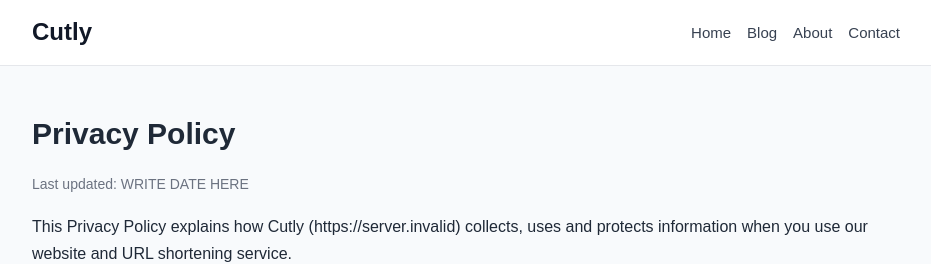
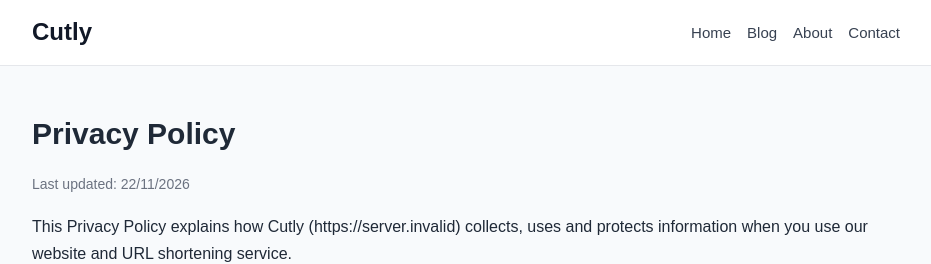
Before and after one commit to prodipkumarbarmon121-rgb/linkking-url-short, a Next.js app: page /privacy-policy in a window 1280 px wide. Shown: the top 264 px of the page, without its empty margins (174-1105 px from the left). Built offline with nearby package versions, Linux system fonts and the light colour scheme; no server answers.

Commit message:
Update page.js

```diff
--- a/app/privacy-policy/page.js
+++ b/app/privacy-policy/page.js
@@ -10,7 +10,7 @@ export default function Privacy() {
   return (
     <>
       <h1>Privacy Policy</h1>
-      <p className="small">Last updated: WRITE DATE HERE</p>
+      <p className="small">Last updated: 22/11/2026</p>
       <p>
         This Privacy Policy explains how {SITE.name} ({SITE.url}) collects,
         uses and protects information when you use our website and URL
```
